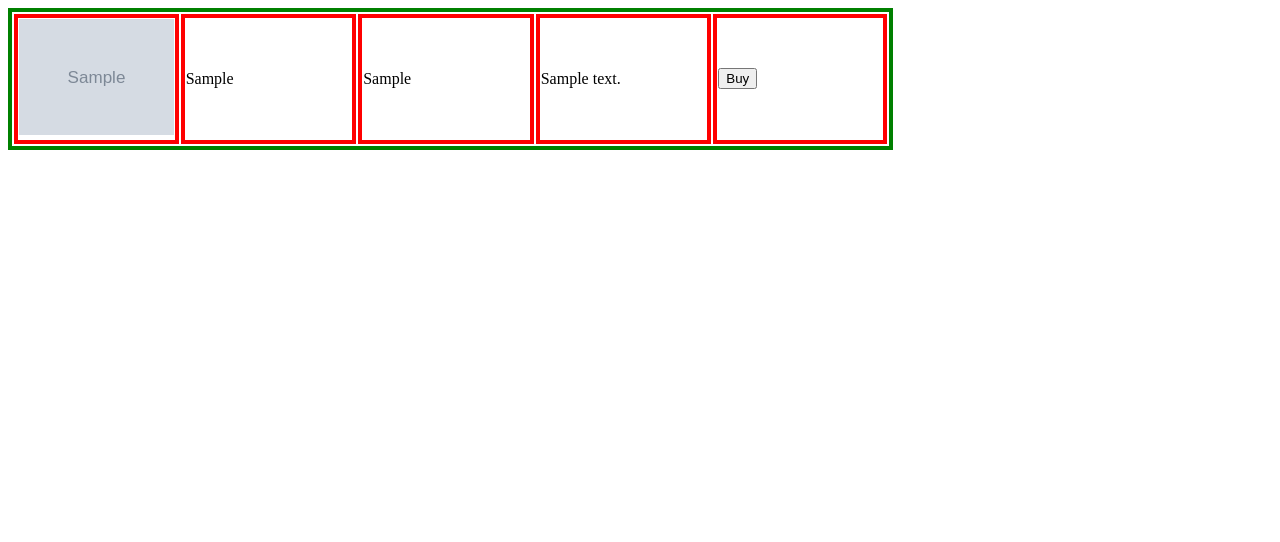
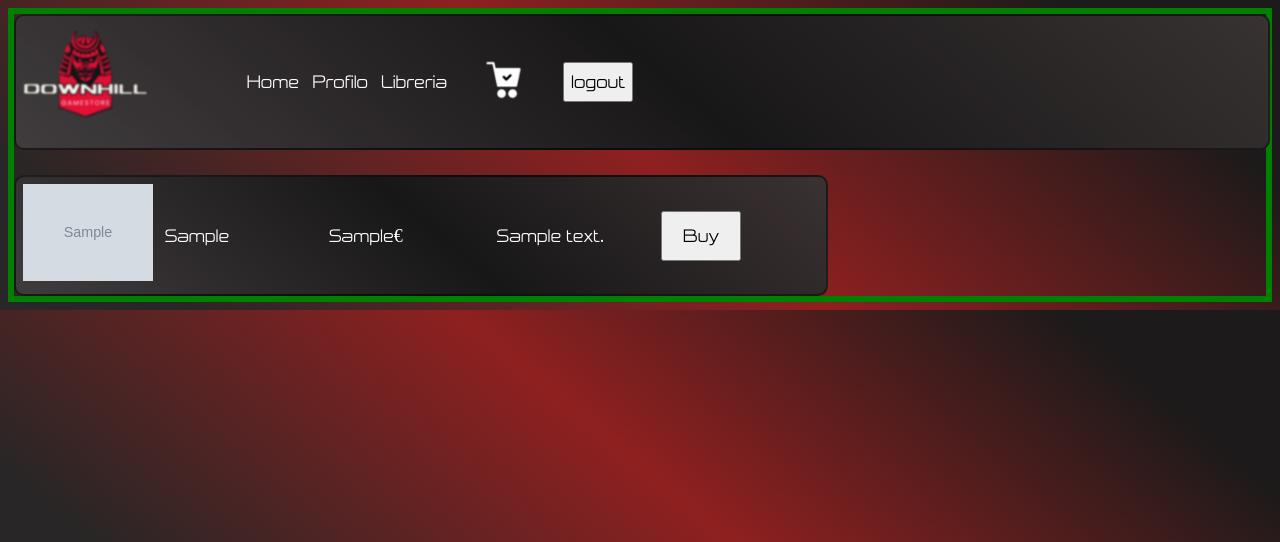
Before and after one commit to Rick88999/Secondo-Compito-LWEB, a PHP site: page /StoreHomePage.php in a window 1280 px wide. Shown: the top 542 px of the page. Run offline with PHP 8.4, Linux system fonts and the light colour scheme; the visitor is signed in with stand-in values (Sample User, id 1); tables that the repository leaves empty or names only in its code hold one stand-in row (values such as "Sample post"); grey boxes marked "Sample" are stand-in pictures.

Commit message:
Molto più chad
i'm just KEN

```diff
--- /dev/null
+++ b/Init_Struct.css
@@ -0,0 +1,54 @@
+@font-face {
+  font-family: megatrans;
+  src: url(Megatrans.otf);
+}
+
+
+body{
+  background: rgb(40,38,38);
+  background: linear-gradient(40deg, rgba(40,38,38,1) 11%, rgba(143,32,32,1) 50%, rgba(28,26,26,1) 87%);
+  background-size: contain;
+  border: 6px solid green;
+}
+.flexContainer{
+  display: flex;
+  flex-direction: column;
+  height: 100%;
+  width: 100%;
+  justify-content: space-between;
+
+}
+
+.flexNavBar{
+  align-items: center;
+  display: flex;
+  flex-direction: row;
+  height: 12%;
+  width: 100%;
+  border: 2px solid rgba(0, 0, 0, 0.5);
+  border-radius: 10px;
+  background: rgb(65,61,62);
+  background: linear-gradient(40deg, rgba(65,61,62,0.9697012594100141) 0%, rgba(24,23,24,1) 52%, rgba(57,51,51,0.9753035003063726) 100%);
+}
+
+.navBarStruct{
+  margin-left: 6.5%;
+}
+.navBarStruct td{
+  padding-left: 10px;
+}
+
+.navBarStruct a{
+  font-size: 18px;
+  font-family: megatrans;
+  text-decoration: none;
+  color: white;
+}
+
+.navBarStruct input{
+  height: 40px;
+  width: 70px;
+  font-family: megatrans;
+  font-size: 18px;
+  transition: background-color 0.3s, transform 0.3s, filter 0.3s;
+  }
--- /dev/null
+++ b/StoreHomePage.css
@@ -0,0 +1,57 @@
+.table input:hover {
+border-radius: 10px;
+transform: scale(1.1);
+filter: brightness(0.5);
+}
+
+.table input:active {
+transform: scale(0.9);
+border-radius: 10px;
+}
+
+
+.table img{
+height: 100%;
+width: 100%;
+
+}
+
+
+.table table{
+margin-top: 2%;
+border: 2px solid rgba(0, 0, 0, 0.5);
+border-radius: 10px;
+width: 65%;
+height: 10%;
+background: rgb(65,61,62);
+background: linear-gradient(40deg, rgba(65,61,62,0.9697012594100141) 0%, rgba(24,23,24,1) 52%, rgba(57,51,51,0.9753035003063726) 100%);
+color: white;
+font-size: 18px;
+font-family: megatrans;
+}
+
+
+.table td{
+border: solid rgba(0,0,0,0) 4px;
+width: 200px;
+}
+
+.table button{
+height: 50px;
+width: 80px;
+font-family: megatrans;
+font-size: 18px;
+transition: background-color 0.3s, transform 0.3s, filter 0.3s;
+}
+
+.table button:hover {
+background-color: #bd2222;
+border-radius: 10px;
+transform: scale(1.1);
+filter: brightness(1.2);
+}
+
+.table button:active {
+transform: scale(0.9);
+border-radius: 10px;
+}
--- a/StoreHomePage.php
+++ b/StoreHomePage.php
@@ -5,6 +5,7 @@ session_start();
 $db_name='HillDownGameStore_db';
 $add_on_table='games_table';
 
+if (isset($_SESSION['ttk']) || $_SESSION['ttk']>0) {
   $sqlConnect=new mysqli('localhost', 'archer', 'archer', $db_name);
   if (mysqli_connect_errno()) {
       printf("Errore di connessione: %s\n", mysqli_connect_error());
@@ -21,7 +22,17 @@ if(isset($_GET['game'])){
     header('Location: gameList.php');
   }
 
+  if (isset($_GET['logout'])) {
+    unset($_SESSION);
+    session_destroy();
+    header('Location: login.php');
+  }
+
    $sqlConnect->close();
+   $_SESSION['ttk']--;
+}
+
+
  ?>
 
  <?xml version="1.0" encoding="UTF-8"?>
@@ -31,38 +42,44 @@ if(isset($_GET['game'])){
 <html xmlns="http://www.w3.org/1999/xhtml" xml:lang="en" lang="en">
   <head>
     <title>HillDown Game-Store</title>
-    <style media="screen">
-      .table img{
-        height: 100%;
-        width: 100%;
-
-      }
-
-      .table table{
-        border: solid green 4px;
-        width: 70%;
-        height: 10%
-      }
-
-      .table td{
-        border: solid red 4px;
-        width: 200px
-      }
-    </style>
+    <link rel="stylesheet" href="StoreHomePage.css" media="screen">
+    <link rel="stylesheet" href="Init_Struct.css" media="screen">
   </head>
   <body>
-    <div class="">
-      <div class="">
-        <div class="">
+    <div class="flexContainer">
+      <div class="flexNavBar">
+        <div>
+          <img src="logo2.png" alt="logo">
 
         </div>
 
 
-        <div class="">
+        <div class="navBarStruct">
+          <table>
+            <tr>
+              <td><a href="StoreHomePage.php">Home</a></td>
+              <td><a href="profile.php">Profilo</a></td>
+              <td><a href="library.php">Libreria</a></td>
+              <td><img src="cart.png" alt="cart" usemap="#cart">
+                <map name="cart">
+                  <area shape="rect" coords="0,82,89,8" href="cartPage.php" alt="cart">
+                </map>
+              </td>
+              <td>
+                <form action="<?php echo $_SERVER['PHP_SELF']; ?>" method="get">
+                    <input type="submit" name="logout" value="logout">
+                </form>
+              </td>
+            </tr>
+          </table>
+
+
+
 
         </div>
 
         <div class="">
+
 
         </div>
 
@@ -70,14 +87,14 @@ if(isset($_GET['game'])){
       <div class="table">
         <form class="" action="<?php echo $_SERVER['PHP_SELF']; ?>" method="get">
 
-        </form>
+
         <?php
         $struct="<table>";
         while ($row=mysqli_fetch_array($return)) {
           $struct.="<tr>";
           $struct.="<td id=\"image\"><img src=\"{$row['img']}\" alt=\"{$row['titolo']}\"></td>";
           $struct.="<td>{$row['titolo']}</td>";
-          $struct.="<td>{$row['prezzo']}</td>";
+          $struct.="<td>{$row['prezzo']}€</td>";
           $struct.="<td>{$row['descrizione']}</td>";
           $struct.="<td><button type=\"submit\" name=\"game\" value=\"{$row['id_prodotto']}\">Buy</button></td>";
           $struct.="</tr>";
@@ -87,6 +104,7 @@ if(isset($_GET['game'])){
         echo $struct;
 
          ?>
+       </form>
 
 
       </div>
```
Also changed, not shown: gameList.css (added, +23 -0 lines), gameList.php (added, +139 -0 lines), Megatrans.otf (added), bun.png, cart.png (added), jet.png, logo.png (added), logo1.png (added), logo2.png (added), sun.png. Lines whose indentation alone changed are shown as unchanged.
